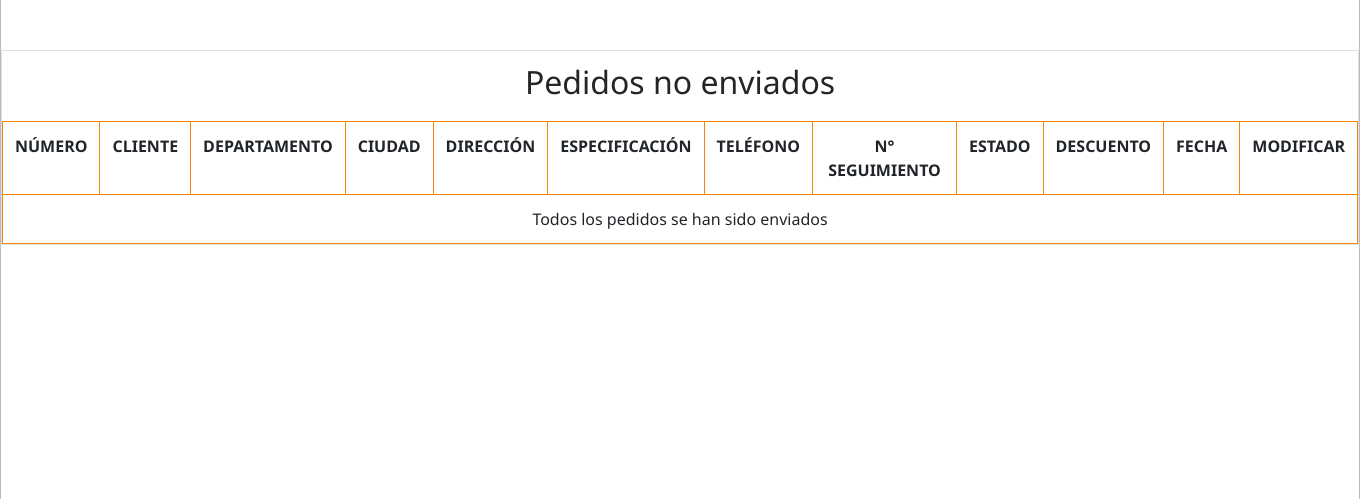
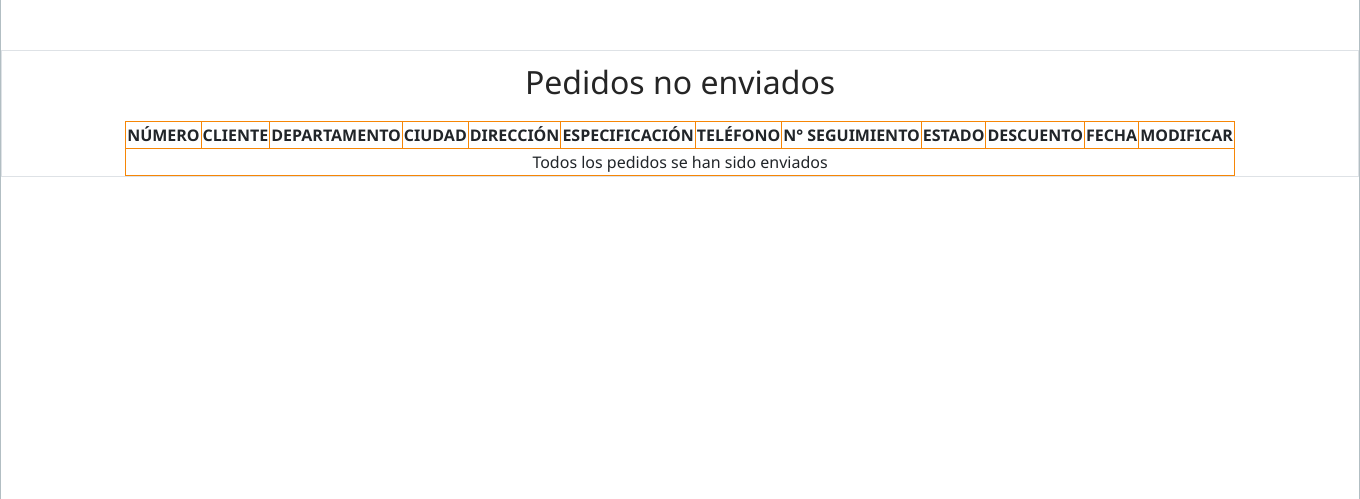
Before and after one commit to Caceres-Santamaria/proyectoSoftware, a PHP site: page /VistasA/pedidos.php in a window 1360 px wide. Shown: the part 170-669 px from the top of the page. Run offline with PHP 8.4, Linux system fonts and the light colour scheme; data that the repository does not hold is empty; some libraries are stand-ins or nearby versions.

Commit message:
actualizado

```diff
--- a/VistasA/pedidos.php
+++ b/VistasA/pedidos.php
@@ -26,8 +26,8 @@ session_start();
         <?php
         include '../componentes/menuA.php';
         ?>
-        <section class="padin-section">
-            <table class="table table-bordered tabla-proveedor table-responsive tabla-scroll tabla-no-enviados">
+        <section class="padin-section padidos">
+            <table class="tabla table-bordered tabla-proveedor table-responsive tabla-scroll tabla-no-enviados">
                 <caption>
                     <h2>Pedidos no enviados</h2>
                 </caption>
--- a/static/estilos/home.css
+++ b/static/estilos/home.css
@@ -381,11 +381,13 @@
         width: 100%;
         border-radius: .5rem;
     }
+
     .imgcat {
         position: relative;
         width: 20rem;
         height: 20rem;
     }
+
     .imgcat a {
         color: #fff;
     }
@@ -401,6 +403,7 @@
         height: 100%;
         transition: .5s ease;
     }
+
     .text {
         font-weight: 700;
         font-size: 1.2em;
@@ -416,6 +419,7 @@
         text-shadow: .1px .1px .1px #262626;
         letter-spacing: .3em;
     }
+
     .containerOverlay {
         width: 100%;
         float: left;
@@ -425,17 +429,17 @@
         width: 100%;
         left: 0;
     }
-    .overlay:hover{
+
+    .overlay:hover {
         background-color: rgba(58, 54, 50, 0.7);
     }
-
     /*---------footer--------------*/
 
     .contenedor .footer {
         grid-area: footer;
         display: grid;
         grid-template-columns: repeat(2, 1fr) .7fr;
-        grid-template-rows:auto auto auto auto 2em;
+        grid-template-rows: auto auto auto auto 2em;
         grid-template-areas: "banner banner banner" " horario nosotros img" "pago pago pago" "redes redes redes" "derechos derechos derechos";
         grid-gap: 1em;
         background: #000;
@@ -443,18 +447,19 @@
         color: #FFF;
         padding-bottom: 0;
     }
-    .footer > div{
+
+    .footer>div {
         display: flex;
         justify-content: center;
         align-items: left;
         align-content: left;
     }
+
     .footer .banner {
         grid-area: banner;
         color: #fff;
         font-size: 1.5em;
         font-family: gothiceregular, 'Franklin Gothic Medium', 'Arial Narrow', Arial, sans-serif;
-
     }
 
     .footer h2 {
@@ -485,7 +490,8 @@
         grid-area: nosotros;
         flex-direction: column;
     }
-    .footer .nosotros p{
+
+    .footer .nosotros p {
         justify-content: left;
     }
 
@@ -672,8 +678,7 @@
         }
         /*---------content--------------*/
         /*---------footer--------------*/
-
-        .contenedor .banner p{
+        .contenedor .banner p {
             font-family: 'gothiceregular';
         }
         .contenedor .footer {
@@ -722,3 +727,14 @@
     /* Extra large devices (large desktops, 1200px and up) */
 
     @media (min-width: 1200px) {}
+
+    .padidos {
+        width: 100%;
+        overflow-x: scroll;
+    }
+
+    .pedidos tabla {
+        max-width: 100vw;
+        max-height: 300px;
+        overflow: scroll;
+    }
```
